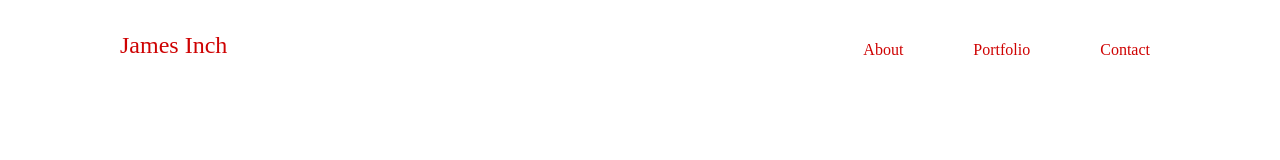
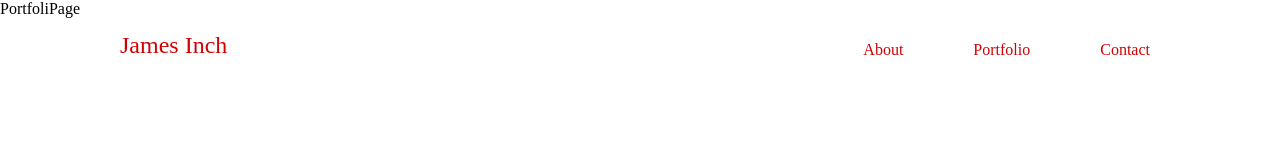
Before and after one commit to James-Inch/react-portfiolio, a React (Create React App) app in the folder react-portfolio/: page /portfolio in a window 1280 px wide. Shown: the top 160 px of the page. Built offline with nearby package versions, Linux system fonts and the light colour scheme.

Commit message:
add contact and portfolio pages

```diff
--- a/react-portfolio/src/App.js
+++ b/react-portfolio/src/App.js
@@ -3,6 +3,9 @@ import { BrowserRouter as Router, Route, Switch } from "react-router-dom";
 
 import Navbar from "./components/Navbar";
 import About from "./pages/About";
+import Contact from "./pages/Contact";
+import Portfolio from "./pages/Portfolio";
+
 
 
 class App extends Component {
@@ -13,8 +16,8 @@ class App extends Component {
           <Navbar />
           <Switch>
             <Route exact path="/" component={About} />
-            <Route />
-            <Route />
+            <Route exact path="/contact" component={Contact} />
+            <Route exact path="/portfolio" component={Portfolio} />
           </Switch>
         </div>
       </Router>
--- a/react-portfolio/src/pages/Contact/Contact.js
+++ b/react-portfolio/src/pages/Contact/Contact.js
@@ -0,0 +1,8 @@
+import React from "react";
+import "./Contact.css"
+
+const Contact = () => (
+    <header>Contact</header>
+);
+
+export default Contact;
--- a/react-portfolio/src/pages/Portfolio/Portfolio.js
+++ b/react-portfolio/src/pages/Portfolio/Portfolio.js
@@ -0,0 +1,8 @@
+import React from "react";
+import "./Portfolio.css";
+
+const Portfolio = () => (
+    <header>PortfoliPage</header>
+)
+
+export default Portfolio;
```
Also changed, not shown: react-portfolio/src/pages/About/About.js (line endings or trailing spaces), react-portfolio/src/pages/Portfolio/Porfolio.css (deleted), react-portfolio/src/pages/Portfolio/Portfolio.css (added).
